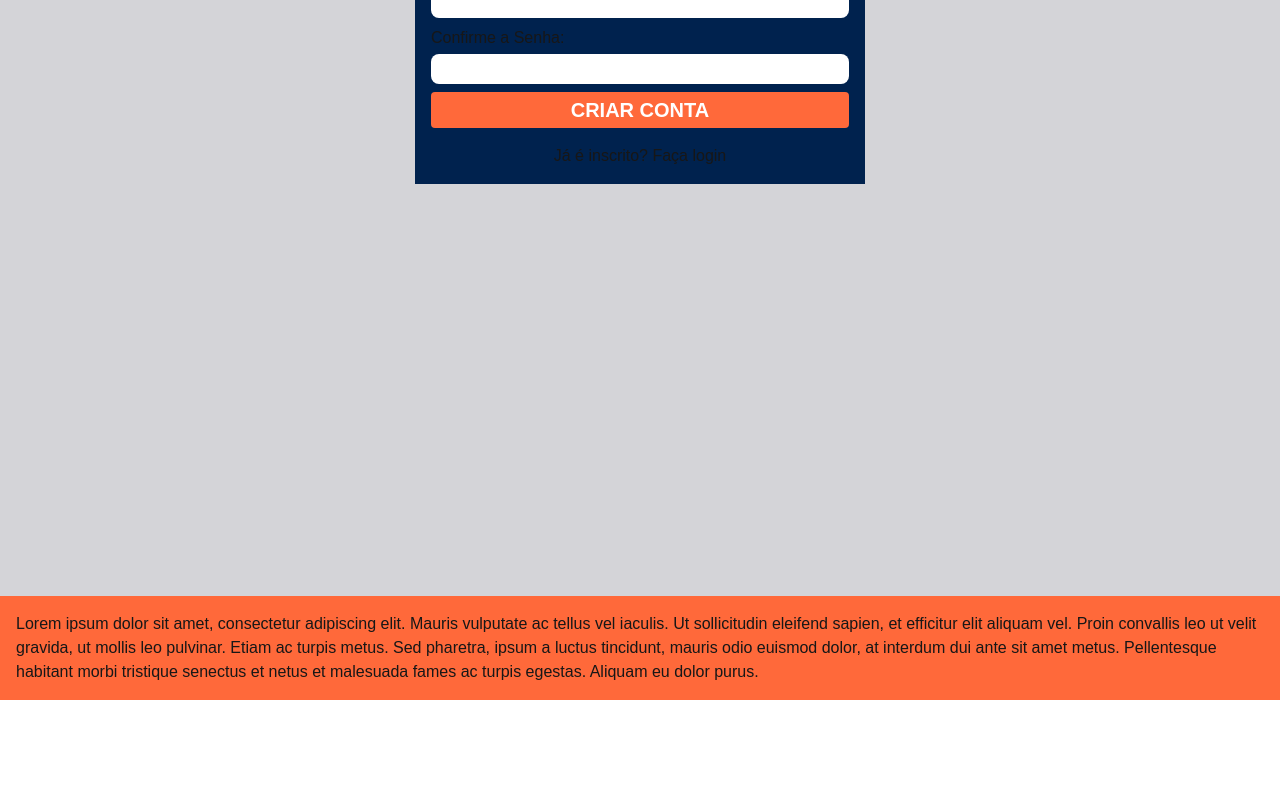
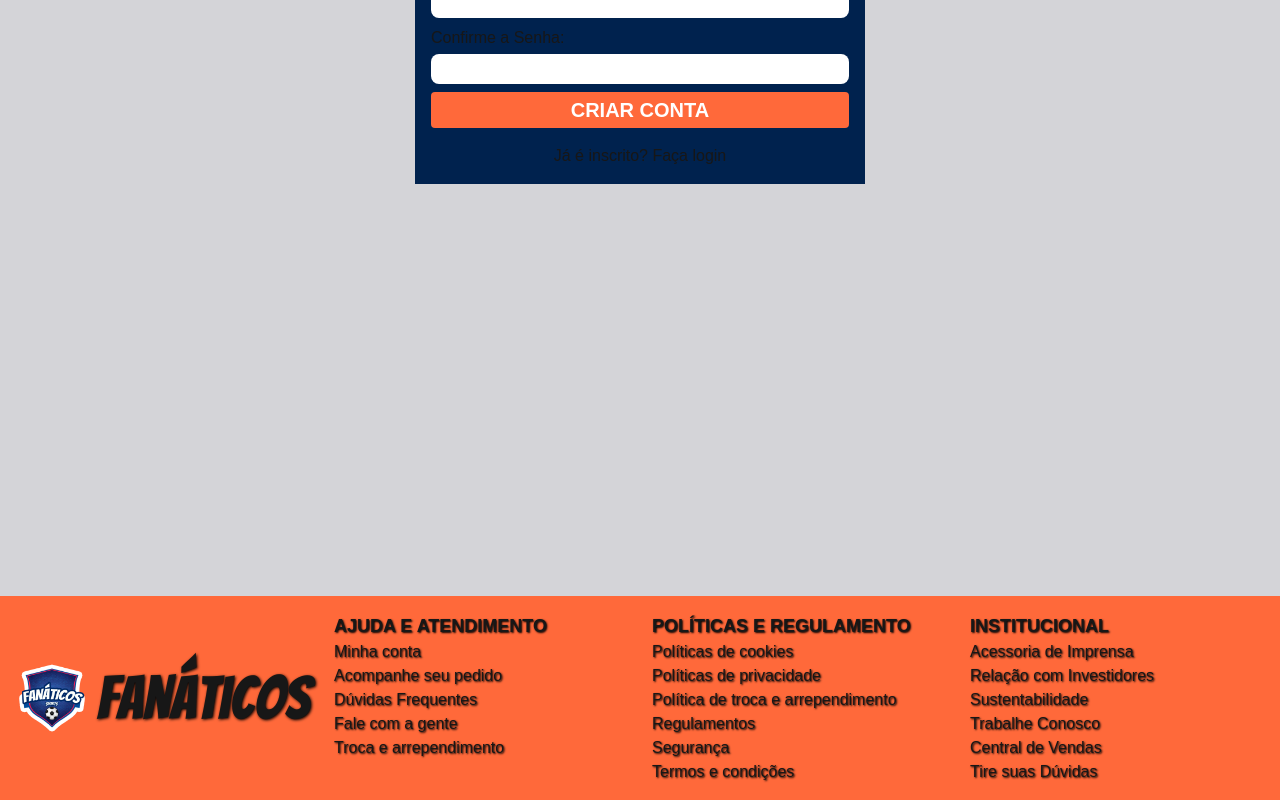
Before and after one commit to dimiendrixmmiranda/fanaticos, a Next.js app: page /pages/login in a window 1280 px wide. Shown: the part 268-1068 px from the top of the page. Before the commit the page ends 968 px from the top, so only its background shows below. Built offline with nearby package versions, Linux system fonts and the light colour scheme; no server answers.

Commit message:
update: implmenetação inicial do compoennte de servicos, implementação inicial do rodape, ajuste do bug no catalago de produtos (ainda esta vindo os produtos arquivados), melhorias em geral

```diff
--- a/src/app/api/products/route.ts
+++ b/src/app/api/products/route.ts
@@ -22,11 +22,9 @@ export async function POST(req: NextRequest) {
             },
         });
 
-        const normalizedPrice = Number(parseFloat(body.price).toFixed(2)) * 100;
-        // Cria o preço
         const price = await stripe.prices.create({
             product: product.id,
-            unit_amount: normalizedPrice,
+            unit_amount: Math.round(parseFloat(body.price) * 100),
             currency: "brl",
         });
 
@@ -52,8 +50,14 @@ export async function POST(req: NextRequest) {
         return NextResponse.json(responseData);
     } catch (err: unknown) {
         if (err instanceof Error) {
-            return new NextResponse(`Webhook Error: ${err.message}`, { status: 400 });
+            return NextResponse.json(
+                { error: err.message },
+                { status: 400 }
+            );
         }
-        return new NextResponse("Webhook Error: Unknown error", { status: 400 });
+        return NextResponse.json(
+            { error: "Unknown error" },
+            { status: 400 }
+        )
     }
 }
--- a/src/app/api/stripe/customer/route.ts
+++ b/src/app/api/stripe/customer/route.ts
@@ -26,13 +26,12 @@ export async function POST(req: NextRequest) {
             });
             stripeCustomerId = customer.id;
 
-            // agora salva também os dados do usuário junto com stripe
             await userRef.set(
                 {
                     stripeCustomerId,
                     email: userRecord.email ?? null,
                     name: userRecord.displayName ?? null,
-                    imagemURL: userRecord.photoURL ?? "",
+                    imagemURL: userRecord.photoURL,
                     tipo: "usuario",
                 },
                 { merge: true }
--- a/src/app/page.tsx
+++ b/src/app/page.tsx
@@ -8,6 +8,7 @@ import Lancamentos from "@/components/lancamentos/Lancamentos"
 import CatalogoDeProdutos from "@/components/catalogoDeProdutos/CatalogoDeProdutos"
 import ProdutoAleatorio from "@/components/produtoAleatorio/ProdutoAleatorio"
 import Banners from "@/components/banners/Banners"
+import Servicos from "@/components/servicos/Servicos"
 // https://dashboard.stripe.com/test/workbench/overview
 // comando para rodar o stripe: stripe listen --forward-to localhost:3000/api/stripe/webhook
 // Imagens dos produtos esta sendo armazenada em imgur.com
@@ -27,6 +28,7 @@ export default async function Page() {
 			</div>
 			<MVV />
 			<Newsletter />
+			<Servicos />
 			{/* <ul className="grid grid-cols-1 gap-4">
 				{productsStripe.map((produtoStripe: ProductType) => {
 					const produtoFirebase = productsFirebase.find(
--- a/src/components/catalogoDeProdutos/CatalogoDeProdutos.tsx
+++ b/src/components/catalogoDeProdutos/CatalogoDeProdutos.tsx
@@ -4,14 +4,14 @@ import ProdutosFiltrados from "../produtosFiltrados/ProdutosFiltrados";
 import { Paginator, PaginatorPageChangeEvent } from 'primereact/paginator';
 
 export default function CatalogoDeProdutos() {
-    const [marca, setMarca] = useState('outros')
+    const [marca, setMarca] = useState('todas-as-marcas')
     const [preco, setPreco] = useState('relevancia')
     const [esporte, setEsporte] = useState('todos-os-esportes')
     const [first, setFirst] = useState(0);
-    const [rows, setRows] = useState(8);
+    const [rows, setRows] = useState(6);
 
     const [filtros, setFiltros] = useState<{ marca: string; preco: string; esporte: string }>({
-        marca: "outros",
+        marca: "todas-as-marcas",
         preco: "relevancia",
         esporte: "todos-os-esportes",
     })
--- a/src/components/loginERegistro/LoginERegistro.tsx
+++ b/src/components/loginERegistro/LoginERegistro.tsx
@@ -50,6 +50,7 @@ export default function LoginERegistro({ mobile }: LoginERegistroProps) {
         },
     ];
 
+    console.log(usuario)
 
     return (
         usuario ? (
--- a/src/components/produtosFiltrados/ProdutosFiltrados.tsx
+++ b/src/components/produtosFiltrados/ProdutosFiltrados.tsx
@@ -36,7 +36,9 @@ export default function ProdutosFiltrados({ filtros, first, rows }: ProdutosFilt
 
     let filtrados = [...produtos]
 
-    if (filtros.marca !== "todas-as-marcas") {
+    if (filtros.marca == "todas-as-marcas") {
+        filtrados = [...produtos]
+    } else if (filtros.marca !== "todas-as-marcas") {
         filtrados = filtrados.filter((p) => p.marca === filtros.marca)
     }
 
@@ -50,24 +52,16 @@ export default function ProdutosFiltrados({ filtros, first, rows }: ProdutosFilt
         filtrados.sort((a, b) => a.price - b.price)
     }
 
-    const pagina = filtrados.slice(first, first + rows)
+    const paginaFiltrados = filtrados.slice(first, first + rows)
 
     return (
         <ul className="grid grid-cols-1 col-start-2 col-end-4 gap-4 md:grid-cols-2 xl:grid-cols-3 3xl:grid-cols-4">
-            {/* Gambiarra */}
             {
-                filtrados.length <= 0 ? (
-                    produtos.slice(first, first + rows).map((produto) => {
-                        return (
-                            <Product key={produto.id} produtoFirebase={produto} />
-                        )
-                    })) : (
-                    pagina.map((produto) => {
-                        return (
-                            <Product key={produto.id} produtoFirebase={produto} />
-                        )
-                    })
-                )
+                paginaFiltrados.map((produto) => {
+                    return (
+                        <Product key={produto.id} produtoFirebase={produto} />
+                    )
+                })
             }
         </ul>
     )
--- /dev/null
+++ b/src/components/servicos/Servicos.tsx
@@ -0,0 +1,36 @@
+import { FaRegCreditCard, FaTruckFast } from "react-icons/fa6";
+import { MdOutlineTimer } from "react-icons/md";
+
+export default function Servicos() {
+    return (
+        <ul className="flex flex-col gap-4 text-black p-4 max-w-[1200px] mx-auto md:grid md:grid-cols-3">
+            <li className="grid grid-cols-2 max-w-[360px] mx-auto">
+                <div className="flex justify-center items-center text-6xl">
+                    <FaTruckFast />
+                </div>
+                <div className="font-primaria self-center flex flex-col lg:gap-1">
+                    <h2 className="uppercase font-black text-lg leading-5">Frete Gratis</h2>
+                    <p className="leading-5">Para compras acima de R$259,90</p>
+                </div>
+            </li>
+            <li className="grid grid-cols-2 max-w-[360px] mx-auto">
+                <div className="flex justify-center items-center text-6xl">
+                    <MdOutlineTimer />
+                </div>
+                <div className="font-primaria self-center flex flex-col lg:gap-1">
+                    <h2 className="uppercase font-black text-lg leading-5">Entrega Rápida</h2>
+                    <p className="leading-5">Em até 5 dias dependendo de sua região</p>
+                </div>
+            </li>
+            <li className="grid grid-cols-2 max-w-[360px] mx-auto">
+                <div className="flex justify-center items-center text-6xl">
+                    <FaRegCreditCard />
+                </div>
+                <div className="font-primaria self-center flex flex-col lg:gap-1">
+                    <h2 className="uppercase font-black text-lg leading-5">Em até 7x sem juros</h2>
+                    <p className="leading-5">No cartão de crédito</p>
+                </div>
+            </li>
+        </ul>
+    )
+}
--- a/src/components/template/footer/Rodape.tsx
+++ b/src/components/template/footer/Rodape.tsx
@@ -1,7 +1,81 @@
+import Image from "next/image";
+import Link from "next/link";
+
 export default function Rodape() {
     return (
-        <footer className="bg-laranja p-4">
-            Lorem ipsum dolor sit amet, consectetur adipiscing elit. Mauris vulputate ac tellus vel iaculis. Ut sollicitudin eleifend sapien, et efficitur elit aliquam vel. Proin convallis leo ut velit gravida, ut mollis leo pulvinar. Etiam ac turpis metus. Sed pharetra, ipsum a luctus tincidunt, mauris odio euismod dolor, at interdum dui ante sit amet metus. Pellentesque habitant morbi tristique senectus et netus et malesuada fames ac turpis egestas. Aliquam eu dolor purus.
+        <footer className="bg-laranja p-4 flex flex-col gap-6 md:grid md:grid-cols-3 lg:grid-cols-4 xl:grid-cols-4">
+            <Link href={'/'} className="flex items-center justify-center gap-2 flex-1 md:col-start-1 md:col-end-4 lg:col-end-2">
+                <div className="w-20 h-20 relative">
+                    <Image alt="Logo Fanáticos" src={'/logo/logo-fanaticos.png'} fill className="object-contain" />
+                </div>
+                <h2 className="font-terciaria text-6xl sm:block lg:hidden xl:block" style={{ textShadow: '1px 1px 3px black' }}>Fanáticos</h2>
+            </Link>
+            <div className="flex flex-col" style={{ textShadow: '1px 1px 2px black' }}>
+                <h2 className="uppercase font-bold text-lg">Ajuda e Atendimento</h2>
+                <ul>
+                    <li>
+                        <Link href={'/'}>Minha conta</Link>
+                    </li>
+                    <li>
+                        <Link href={'/'}>Acompanhe seu pedido</Link>
+                    </li>
+                    <li>
+                        <Link href={'/'}>Dúvidas Frequentes</Link>
+                    </li>
+                    <li>
+                        <Link href={'/'}>Fale com a gente</Link>
+                    </li>
+                    <li>
+                        <Link href={'/'}>Troca e arrependimento</Link>
+                    </li>
+                </ul>
+            </div>
+            <div className="flex flex-col" style={{ textShadow: '1px 1px 2px black' }}>
+                <h2 className="uppercase font-bold text-lg">Políticas e Regulamento</h2>
+                <ul>
+                    <li>
+                        <Link href={'/'}>Políticas de cookies</Link>
+                    </li>
+                    <li>
+                        <Link href={'/'}>Políticas de privacidade</Link>
+                    </li>
+                    <li>
+                        <Link href={'/'}>Política de troca e arrependimento</Link>
+                    </li>
+                    <li>
+                        <Link href={'/'}>Regulamentos</Link>
+                    </li>
+                    <li>
+                        <Link href={'/'}>Segurança</Link>
+                    </li>
+                    <li>
+                        <Link href={'/'}>Termos e condições</Link>
+                    </li>
+                </ul>
+            </div>
+            <div className="flex flex-col" style={{ textShadow: '1px 1px 2px black' }}>
+                <h2 className="uppercase font-bold text-lg">Institucional</h2>
+                <ul>
+                    <li>
+                        <Link href={'/'}>Acessoria de Imprensa</Link>
+                    </li>
+                    <li>
+                        <Link href={'/'}>Relação com Investidores</Link>
+                    </li>
+                    <li>
+                        <Link href={'/'}>Sustentabilidade</Link>
+                    </li>
+                    <li>
+                        <Link href={'/'}>Trabalhe Conosco</Link>
+                    </li>
+                    <li>
+                        <Link href={'/'}>Central de Vendas</Link>
+                    </li>
+                    <li>
+                        <Link href={'/'}>Tire suas Dúvidas</Link>
+                    </li>
+                </ul>
+            </div>
         </footer>
     )
 }
```
